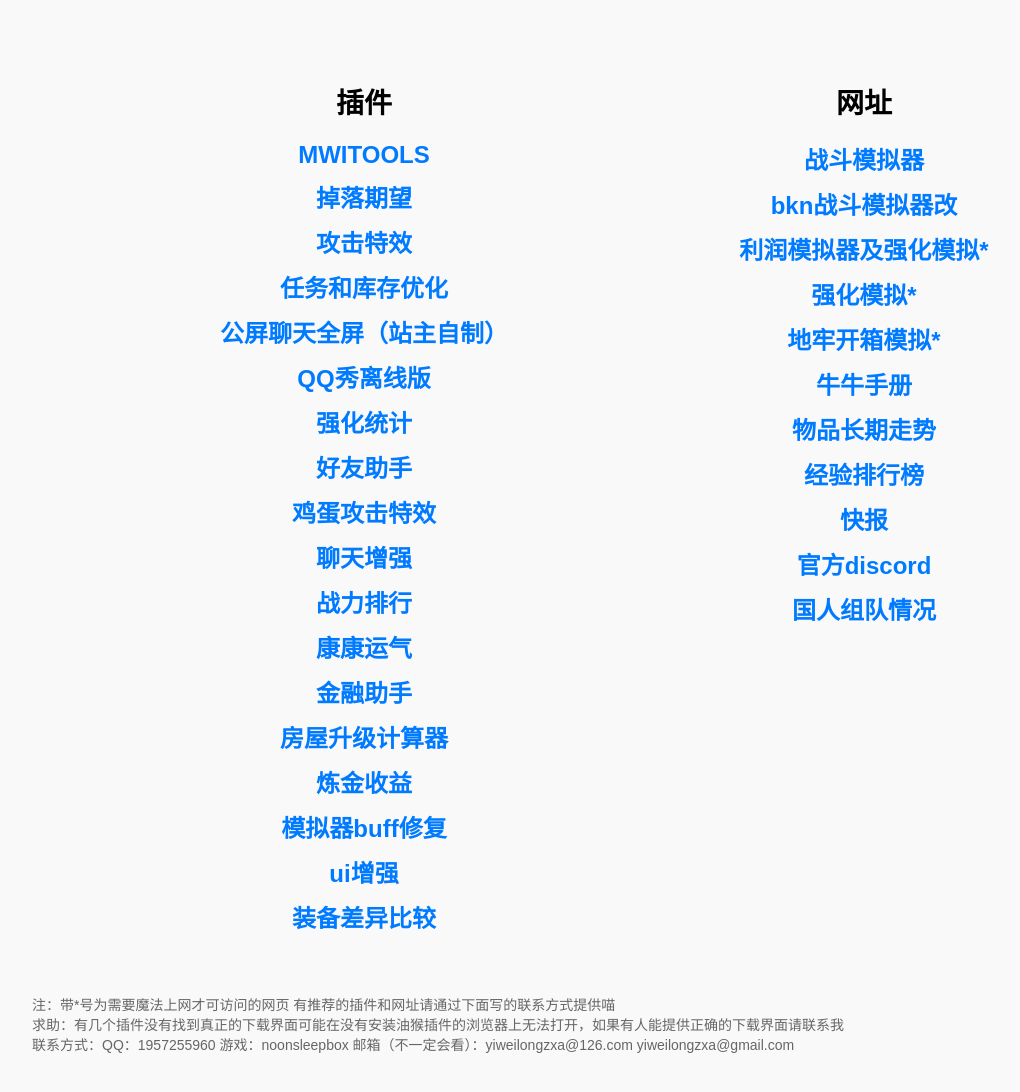
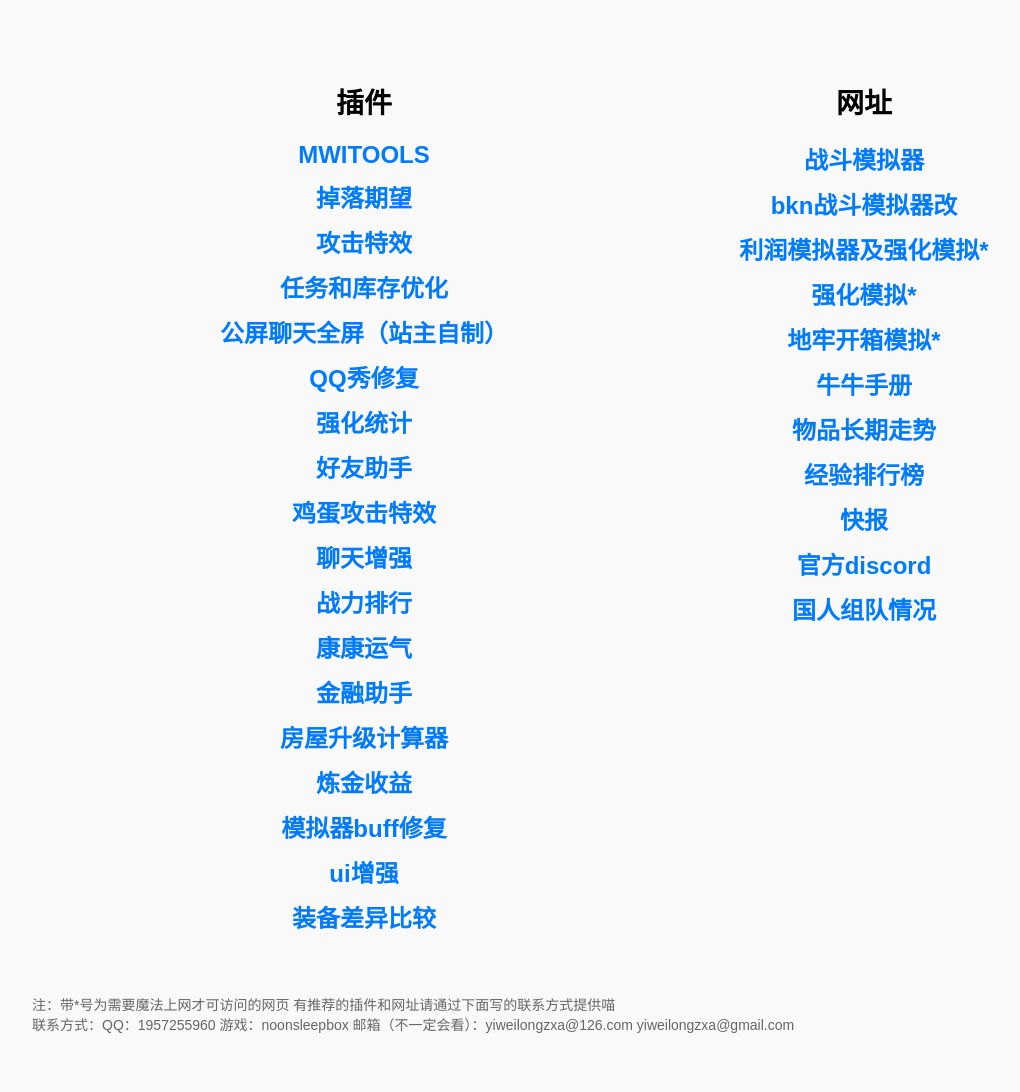
Before and after one commit to yiweilongzxa/nwipluginwebsitecollection, a plain HTML site: page index.html in a window 1280 px wide. Shown: the whole page, without its empty margins (26-1046 px from the left). Drawn offline with Linux system fonts and the light colour scheme.

Commit message:
Update index.html

```diff
--- a/index.html
+++ b/index.html
@@ -63,7 +63,7 @@
         <a href="https://greasyfork.cc/zh-CN/scripts/535422-mwi-hit-tracker-canvas" target="_blank">攻击特效</a>
         <a href="https://greasyfork.cc/zh-CN/scripts/535671-ranged-way-idle" target="_blank">任务和库存优化</a>
         <a href="https://greasyfork.org/zh-CN/scripts/537441-milkywayidle-%E5%85%AC%E5%B1%8F%E8%81%8A%E5%A4%A9%E5%85%A8%E5%B1%8F" target="_blank">公屏聊天全屏（站主自制）</a>
-        <a href="https://greasyfork.cc/zh-CN/scripts/536405-mwi-qqshow-offline" target="_blank">QQ秀离线版</a>
+        <a href="https://greasyfork.org/zh-CN/scripts/535371-mwi-qqshow" target="_blank">QQ秀修复</a>
         <a href="https://greasyfork.cc/zh-CN/scripts/531872-mwi-ultimate-enhancement-tracker-v3-7-7" target="_blank">强化统计</a>
         <a href="https://greasyfork.cc/zh-CN/scripts/530646-mwi-%E5%A5%BD%E5%8F%8B%E5%8A%A9%E6%89%8B" target="_blank">好友助手</a>
         <a href="https://greasyfork.org/zh-CN/scripts/535467-egg-hit-tracker" target="_blank">鸡蛋攻击特效</a>
@@ -101,8 +101,6 @@
   <div class="footer-note">
     注：带*号为需要魔法上网才可访问的网页 有推荐的插件和网址请通过下面写的联系方式提供喵
     <br/>
-    求助：有几个插件没有找到真正的下载界面可能在没有安装油猴插件的浏览器上无法打开，如果有人能提供正确的下载界面请联系我
-    <br/>
     联系方式：QQ：1957255960 游戏：noonsleepbox 邮箱（不一定会看）：yiweilongzxa@126.com yiweilongzxa@gmail.com
 
   </div>
```
